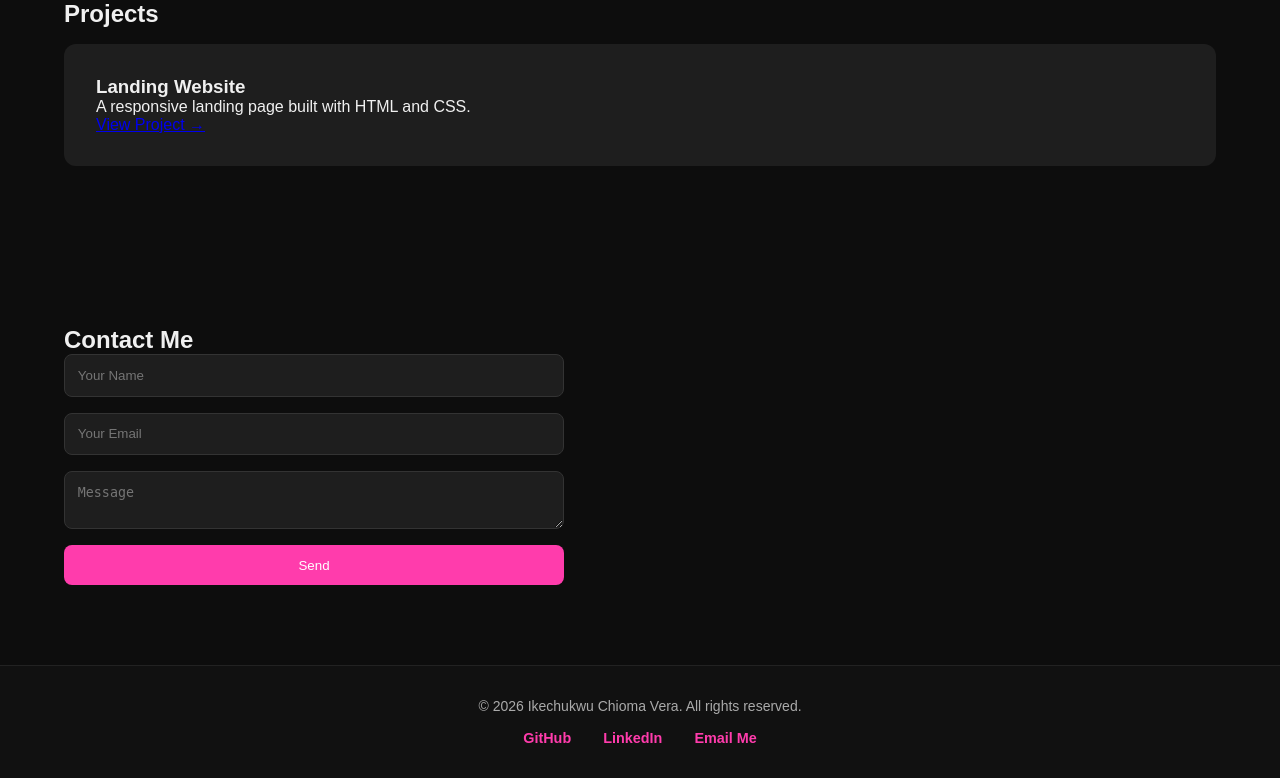
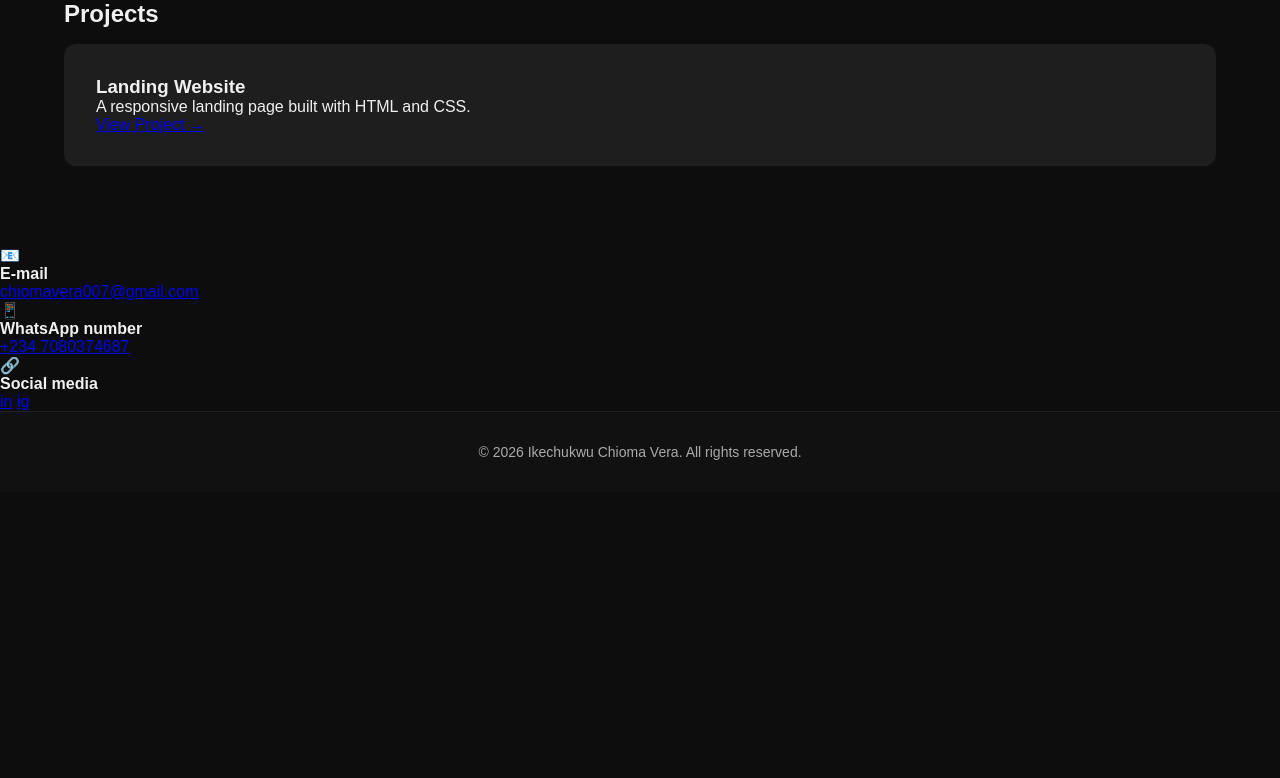
Before and after one commit to Chioma-gitch/my-portfolio, a Flask app: page / in a window 1280 px wide. Shown: the part 1105-1883 px from the top of the page. After the commit the page ends 1565 px from the top, so only its background shows below. Run offline with Flask 3, Linux system fonts and the light colour scheme.

Commit message:
Update index.html

```diff
--- a/templates/index.html
+++ b/templates/index.html
@@ -57,30 +57,35 @@
   </div>
 </section>
 
-
-<!-- CONTACT FORM-->
-<section id="contact">
-    <h2>Contact Me</h2>
-    <form action="/contact" method="POST">
-         <input type="text" name="name" placeholder="Your Name" />
-        <input type="email" name="email" placeholder="Your Email" />
-        <textarea name="message" placeholder="Message"></textarea>
-        <button type="Sumbit">Send</button>
-
-    </form>
+<!-- CONTACTS -->
+<div class="contact-info">
+  <div class="contact-item">
+    <span class="contact-icon">📧</span>
+    <h4>E-mail</h4>
+    <a href="mailto:chiomavera007@gmail.com">chiomavera007@gmail.com</a>
+  </div>
+  <div class="contact-item">
+    <span class="contact-icon">📱</span>
+    <h4>WhatsApp number</h4>
+    <a href="https://wa.me/2347080374687" target="_blank">+234 7080374687</a>
+  </div>
+  <div class="contact-item">
+    <span class="contact-icon">🔗</span>
+    <h4>Social media</h4>
+    <div class="social-icons">
+      <a href="#">in</a>
+      <a href="#">ig</a>
+    </div>
+  </div>
+</div>
 
 
-</section>
 
 <!-- FOOTER -->
 <footer>
   <p>© 2026 Ikechukwu Chioma Vera. All rights reserved.</p>
-  <div class="social-links">
-    <a href="https://github.com/yourusername" target="_blank">GitHub</a>
-    <a href="https://linkedin.com/in/chioma vera" target="_blank">LinkedIn</a>
-    <a href="mailto:chiomaikechukwu007@email@gmail.com">Email Me</a>
-  </div>
 </footer>
+
 
 
 <body>
```
